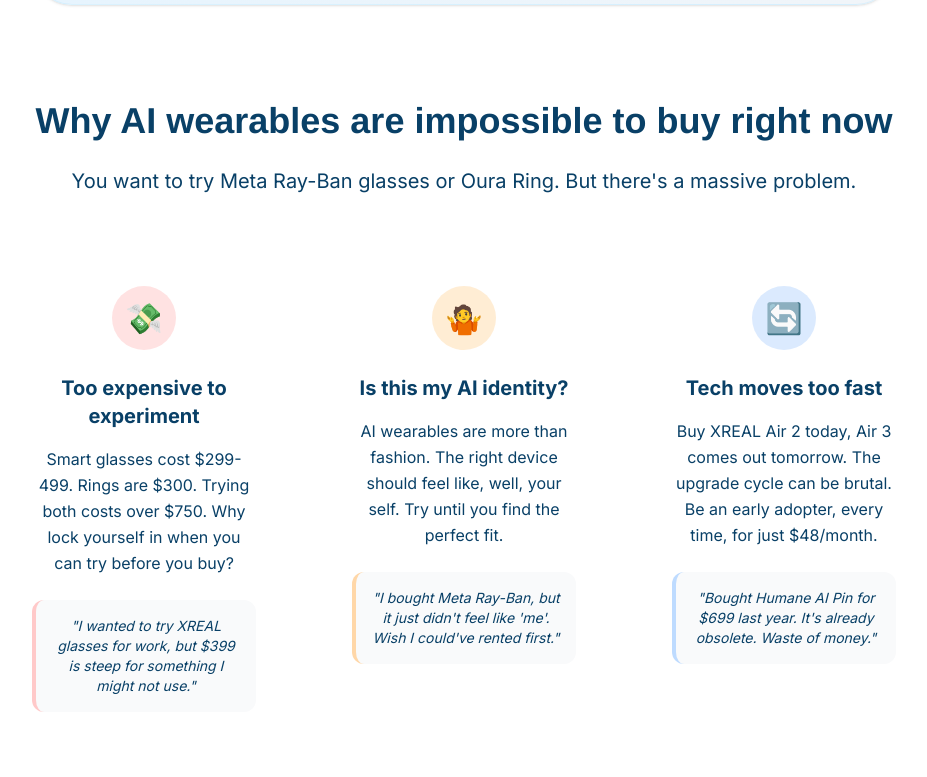
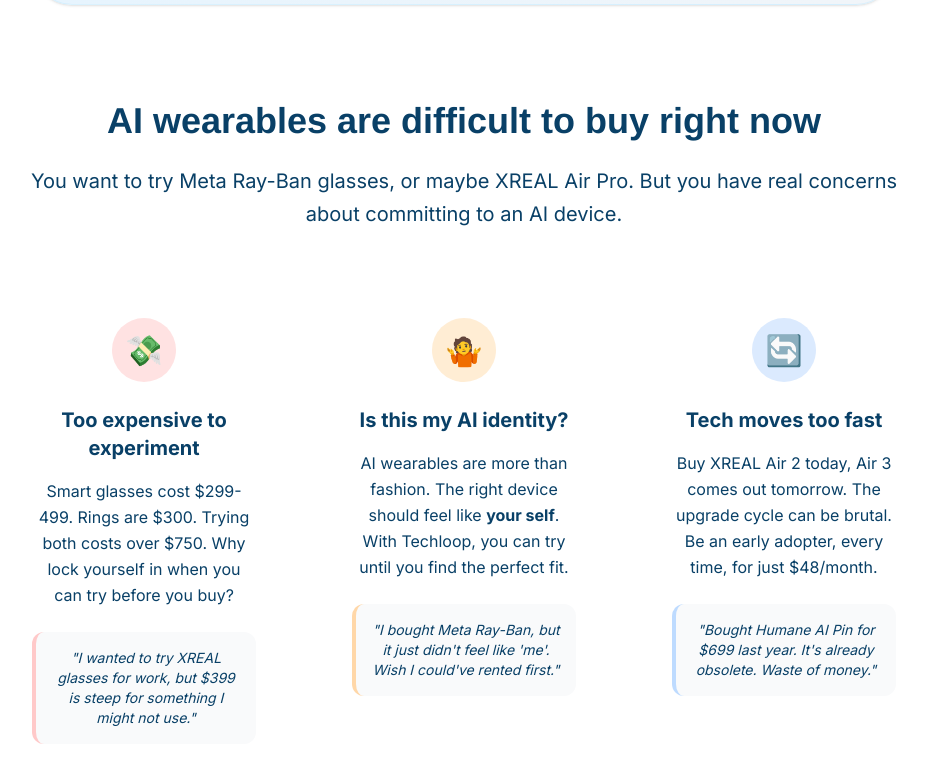
Before and after one commit to thinking-spot/techloop, a Next.js app: page /waitlist in a window 1280 px wide. Shown: the part 916-1693 px from the top of the page, without its empty margins (304-1231 px from the left). Built offline with nearby package versions, Linux system fonts and the light colour scheme.

Commit message:
Update waitlist page copy

```diff
--- a/src/app/waitlist/page.tsx
+++ b/src/app/waitlist/page.tsx
@@ -45,7 +45,7 @@ export default function WaitlistPage() {
                                     <CheckCircle2 className="text-button" size={20} /> 4 free swaps/yr
                                 </div>
                                 <div className="flex items-center gap-2">
-                                    <CheckCircle2 className="text-button" size={20} /> Rent to own
+                                    <CheckCircle2 className="text-button" size={20} /> Rent to keep
                                 </div>
                             </div>
                         </div>
@@ -78,9 +78,9 @@ export default function WaitlistPage() {
             {/* 2. The Problem */}
             <section className="py-24 px-6 bg-white">
                 <div className="max-w-4xl mx-auto text-center mb-16">
-                    <h2 className="font-display text-3xl md:text-4xl font-bold text-headline mb-6">Why AI wearables are impossible to buy right now</h2>
+                    <h2 className="font-display text-3xl md:text-4xl font-bold text-headline mb-6">AI wearables are difficult to buy right now</h2>
                     <p className="text-xl text-paragraph leading-relaxed">
-                        You want to try Meta Ray-Ban glasses or Oura Ring. But there&apos;s a massive problem.
+                        You want to try Meta Ray-Ban glasses, or maybe XREAL Air Pro. But you have real concerns about committing to an AI device.
                     </p>
                 </div>
 
@@ -99,7 +99,7 @@ export default function WaitlistPage() {
                         <div className="w-16 h-16 bg-orange-100 text-orange-600 rounded-full flex items-center justify-center mx-auto mb-6 text-3xl">🤷</div>
                         <h3 className="text-xl font-bold text-headline mb-4">Is this my AI identity?</h3>
                         <p className="text-paragraph leading-relaxed mb-6">
-                            AI wearables are more than fashion. The right device should feel like, well, your self. Try until you find the perfect fit.
+                            AI wearables are more than fashion. The right device should feel like <b>your self</b>. With Techloop, you can try until you find the perfect fit.
                         </p>
                         <blockquote className="bg-gray-50 p-4 rounded-xl text-sm text-paragraph italic border-l-4 border-orange-200">
                             &quot;I bought Meta Ray-Ban, but it just didn&apos;t feel like &apos;me&apos;. Wish I could&apos;ve rented first.&quot;
```
